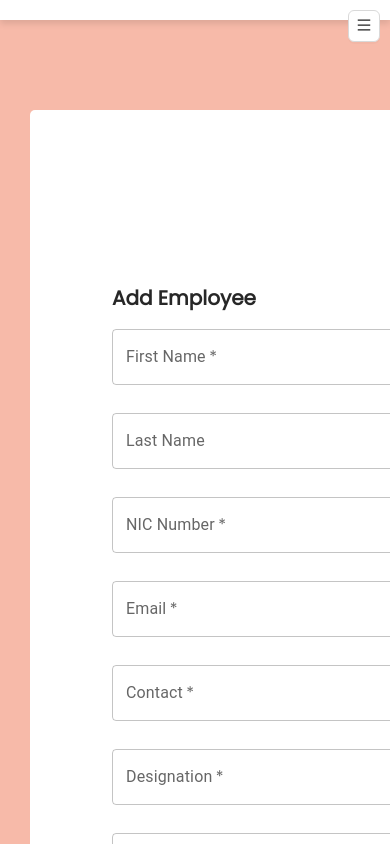
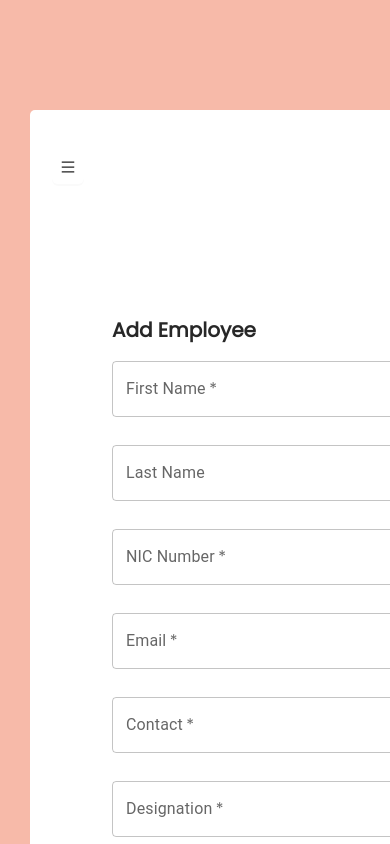
Before and after one commit to Sana-Mashhood/EmpMgmt-React, a React (Create React App) app: page /inputForm in a window 390 px wide. Shown: the top 844 px of the page. Built offline with nearby package versions, Linux system fonts and the light colour scheme.

Commit message:
responsive hogaya guys hogaya

```diff
--- a/src/App.css
+++ b/src/App.css
@@ -86,7 +86,13 @@ h2 {
 }
 
 
-.navbar-general{
+
+.navbar {
+  position: relative;
+}
+
+.full-menu {
+  display: block;
   width: 100%;
   background-color: white;
   box-shadow: 0 4px 6px rgba(0, 0, 0, 0.1);
@@ -101,29 +107,23 @@ h2 {
   justify-content: space-between;
   align-items: center;
 }
-.navbar {
-  position: relative;
-}
-
-.full-menu {
-  display: block;
-}
 
 .burger-menu {
   display: none;
 }
 
-/* Media query to hide full menu and show burger icon on small screens */
 @media (max-width: 768px) {
   .full-menu {
     display: none;
   }
 
+
   .burger-menu {
     display: block;
-    position: absolute;
     right: 10px;
     top: 10px;
+    border-color: transparent;
+    background-color: transparent;
   }
 }
 
--- a/src/components/NavBar.js
+++ b/src/components/NavBar.js
@@ -51,7 +51,7 @@ const NavBar = () => {
 
   return (
     <>
-      <div className="navbar-general">
+      <div>
         <Button
           className="burger-menu"
           icon={<MenuOutlined />}
@@ -60,7 +60,7 @@ const NavBar = () => {
 
         <Drawer
           title="Menu"
-          placement="right"
+          placement="left"
           onClose={closeDrawer}
           visible={visible}
         >
```
